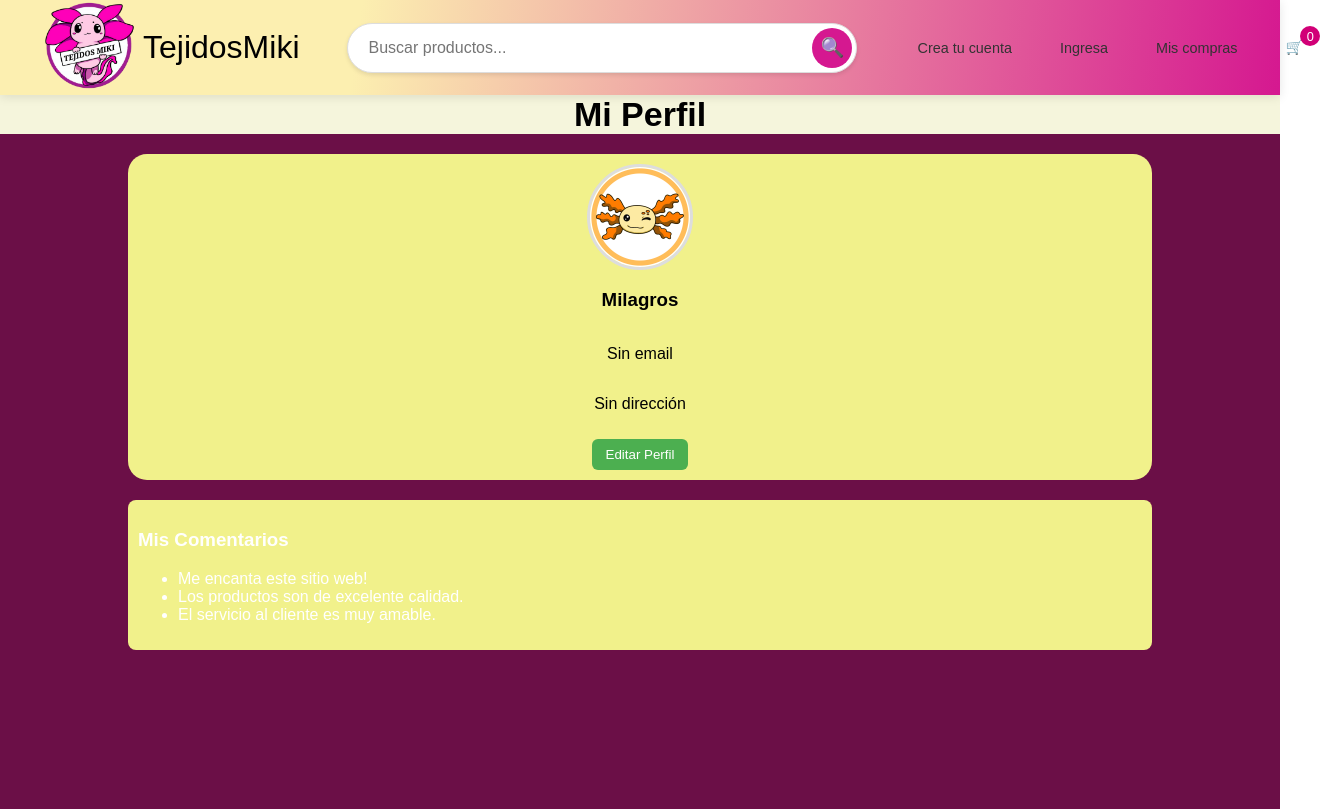
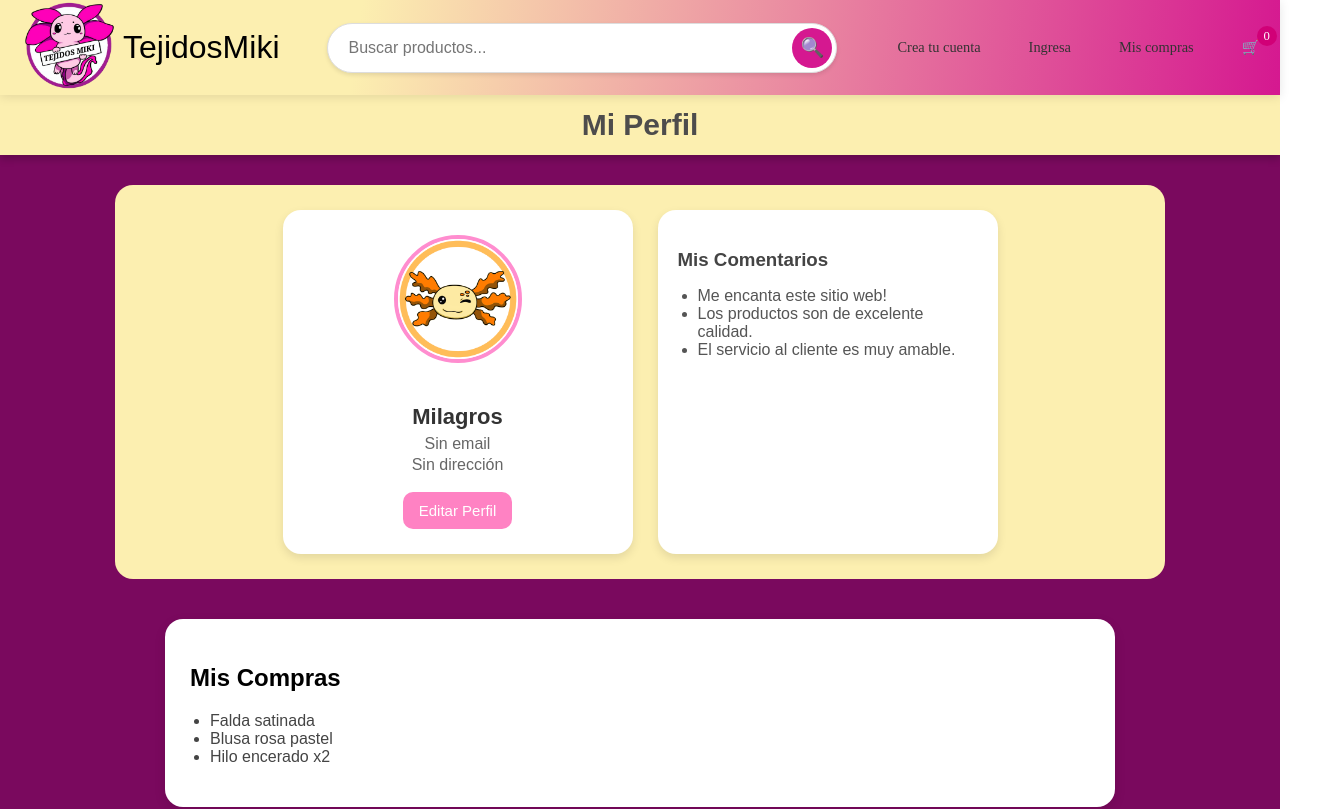
Before and after one commit to elu223/frontend, a React (Vite) app: page /miperfil in a window 1280 px wide. Shown: the top 809 px of the page, 1320 px wide, since content can reach past the window. Built offline with nearby package versions, Linux system fonts and the light colour scheme; a web font is replaced by a local one.

Commit message:
mi perfil terminado

```diff
--- a/src/App.css
+++ b/src/App.css
@@ -13,9 +13,25 @@
 .read-the-docs {
   color: #888;
 }
-body {
+/* body {
 
   font-family: "Arial", sans-serif;
   font-weight: 400;
   font-style: normal;
+} */
+
+html, body {
+  height: 100%;
+  margin: 0;
+  padding: 0;
 }
+
+#root {
+  min-height: 100vh;
+  display: flex;
+  flex-direction: column;
+}
+
+footer {
+  margin-top: auto;
+}
--- a/src/Componentes/Footer/Footer.css
+++ b/src/Componentes/Footer/Footer.css
@@ -1,8 +1,12 @@
 .footer {
-    margin-top: 40px;
+  margin:0;
+  margin-top: 40px;
   background: #FCEFB0;
   color: black;
+  padding: 20px 0;
+  box-shadow: 0px -4px 8px rgba(0,0,0,0.1);
 }
+
 
 .footer-contenedor {
   width: 100vw;
--- a/src/Componentes/Header/Header-Menu.css
+++ b/src/Componentes/Header/Header-Menu.css
@@ -13,7 +13,7 @@
   align-items: center;
   justify-content: space-between;
   height: 95px;
-  max-width: 1200px;
+  /* max-width: 1200px; */
   margin: 0 auto;
   padding: 0 20px;
   gap: 1rem;
--- a/src/Componentes/MiPerfil/Mi-Perfil.css
+++ b/src/Componentes/MiPerfil/Mi-Perfil.css
@@ -1,116 +1,215 @@
-.mi-perfil {
-  background-color: #6b0f47;
+/* --- CONTENEDOR GENERAL --- */
+.mi-perfil-contenedor {
+
+  background: #7a095e;
 
 }
-
-.container-perfil{
-
+.mi-perfil {
+  width: 100%;
+  min-height: 100vh;
+  background: #7a095e;
   display: flex;
-    height: 100vh;
-    color: #ffffff;
   flex-direction: column;
-    align-content: center;
   align-items: center;
-    flex-wrap: nowrap;
+  padding-bottom: 40px;
+  font-family: "Poppins", sans-serif;
 }
 
-.h2 {
-    color: black;
-    width: 100vw;
+/* --- TITULOS --- */
+.titulo-perfil {
+  display: flex;
+  justify-content: center;
+  align-items: center;
+  background-color: #FCEFB0;
+  font-size: 20px;
+  color: rgb(77, 76, 76);
+  width: 100%;
+  height: 60px;
   text-align: center;
-    background-color: beige;
   margin: 0;
-    font-size: 34px;
+  font-weight: 600;
+  box-shadow: 0px 4px 8px rgba(0,0,0,0.2);}
+
+
+/* --- CONTENEDORES DE PERFIL --- */
+.container-perfil {
+  margin-top: 30px; ;
+  background-color: #FCEFB0;
+  padding: 25px;
+  border-radius: 18px;
+  width: 90%;
+  max-width: 1000px;
+  display: flex;
+  gap: 25px;
+  margin-bottom: 40px;
+  flex-wrap: wrap;
+  justify-content: center;
 }
 
-.avatar {
-    margin-top: 9px;
+/* --- TARJETA DEL USUARIO --- */
+.perfil-usuario {
+  width: 300px;
+  background-color: #ffffff;
+  border-radius: 18px;
+  padding: 25px;
+  text-align: center;
+  box-shadow: 0px 4px 10px  rgba(0,0,0,0.1);
+}
+
+.avatar-imagen {
   width: 120px;
   height: 120px;
   border-radius: 50%;
-    display: flex;
-    align-items: center;
-    justify-content: center;
-    font-size: 48px;
-    color: white;
-    margin-bottom: 20px;
-    background-color: black;
+  border: 4px solid #ff8dcf;
+  object-fit: cover;
+  margin-bottom: 15px;
 }
 
-.perfil-usuario {
-    background-color: rgb(241, 241, 139);
-    padding: 10px;
-    width: 80%;
-    border-radius: 19px 19px 19px 19px;
-    box-sizing: border-box;
-    color: black;
-    display: flex;
-    align-items: center;
-    flex-direction: column;
-    align-content: flex-start;
-    flex-wrap: nowrap;
-    justify-content: flex-end;
-
+.perfil-usuario h3 {
+  font-size: 22px;
+  color: #333;
+  margin-bottom: 5px;
 }
 
-.mis-comentarios {
-    margin-top: 20px;
-    width: 80%;
-    background-color: rgb(241, 241, 139);
+.perfil-usuario p {
+  margin: 3px 0;
+  color: #666;
+}
+
+/* --- BOTÓN EDITAR --- */
+.editar-perfil-btn {
+  margin-top: 15px;
+  padding: 10px 16px;
+  background: #ff82c3;
+  color: #fff;
+  border: none;
+  border-radius: 10px;
+  cursor: pointer;
+  font-size: 15px;
+  transition: 0.3s;
+}
+
+.editar-perfil-btn:hover {
+  background: #ff58b0;
+}
+
+/* --- FORMULARIO --- */
+.perfil-formulario {
+  width: 350px;
+  background: #fff;
+  padding: 25px;
+
+  border-radius: 18px;
+  box-shadow: 0px 4px 10px rgba(0,0,0,0.1);
+  display: flex;
+  flex-direction: column;
+  gap: 15px;
+}
+
+.perfil-formulario label {
+  display: flex;
+  flex-direction: column;
+  font-size: 15px;
+  color: #181818;
+}
+
+.perfil-formulario input {
+  margin-top: 5px;
   padding: 10px;
   border-radius: 8px;
-    box-sizing: border-box;
-
+  border: 1px solid #ccc;
+  outline: none;
 }
 
-.perfil-usuario {
-  text-align: center;
-  margin-top: 20px;
+.perfil-formulario input:focus {
+  border-color: #ff80bf;
 }
 
-.avatar-imagen {
-  width: 100px;
-  height: 100px;
-  border-radius: 50%;
-  object-fit: cover;
-  border: 3px solid #ddd;
+/* --- AVATARES --- */
+.seleccion-avatar p {
+  margin-bottom: 8px;
+  font-weight: 500;
 }
 
 .opciones-avatar {
   display: flex;
+  flex-wrap: wrap;
   gap: 10px;
-  margin-top: 10px;
 }
 
 .avatar-opcion {
-  width: 60px;
-  height: 60px;
+  width: 55px;
+  height: 55px;
   border-radius: 50%;
   cursor: pointer;
-  border: 2px solid transparent;
+  border: 3px solid transparent;
+  transition: 0.3s;
+}
+
+.avatar-opcion:hover {
+  transform: scale(1.1);
 }
 
 .avatar-opcion.seleccionado {
-  border-color: #4CAF50;
+  border: 3px solid #ff68b4;
 }
 
-.editar-perfil-btn,
+/* --- BOTÓN GUARDAR --- */
 .guardar-btn {
-  background-color: #4CAF50;
+  padding: 12px 18px;
+  background: #ff68b4;
   color: white;
-  padding: 8px 14px;
   border: none;
-  border-radius: 6px;
+  border-radius: 12px;
   cursor: pointer;
+  font-size: 16px;
   margin-top: 10px;
+  transition: 0.3s;
 }
-.perfil-formulario{
-  height: auto;
-    display: flex;
-    background-color: #efef91;
-    flex-direction: column;
-    align-items: center;
-    color: black;
-    width: 80%;
-    border-radius: 0px 0px 19px 19px;
+
+.guardar-btn:hover {
+  background: #ff409d;
 }
+
+/* --- COMENTARIOS --- */
+.mis-comentarios {
+  width: 300px;
+  background: #fff;
+  padding: 20px;
+  border-radius: 18px;
+  box-shadow: 0px 4px 10px rgba(0,0,0,0.1);
+}
+
+.mis-comentarios h3 {
+  margin-bottom: 10px;
+  color: #444;
+}
+
+.mis-comentarios ul {
+  padding-left: 20px;
+  color: #555;
+}
+
+/* --- MIS COMPRAS --- */
+.mis-compras {
+  width: 90%;
+  max-width: 900px;
+  background: white;
+  padding: 25px;
+  border-radius: 18px;
+  box-shadow: 0px 4px 12px rgba(0,0,0,0.1);
+}
+
+.mis-compras ul {
+  padding-left: 20px;
+  color: #444;
+}
+
+/* --- RESPONSIVE --- */
+@media (max-width: 768px) {
+  .perfil-usuario,
+  .perfil-formulario,
+  .mis-comentarios {
+    width: 90%;
+  }
+}
--- a/src/Componentes/MiPerfil/Mi-Perfil.jsx
+++ b/src/Componentes/MiPerfil/Mi-Perfil.jsx
@@ -1,4 +1,5 @@
 import { useState } from "react";
+import { Link } from "wouter";
 import HeaderMenu from "../Header/Header-Menu.jsx";
 import Footer from "../Footer/Footer.jsx";
 import "./Mi-Perfil.css";
@@ -46,10 +47,11 @@ function MiPerfil() {
   };
 
   return (
-    <div className="mi-perfil">
+    <div className="mi-perfil-contenedor">
       <HeaderMenu />
+      <div className="mi-perfil">
 
-      <div className="titulo">
+      <div className="titulo-perfil">
         <h2 className="h2">Mi Perfil</h2>
       </div>
 
@@ -126,7 +128,7 @@ function MiPerfil() {
       </div>
 
       <div className="mis-compras">
-        <div className="titulo">
+        <div className="titulo-compras">
           <h2 className="h2">Mis Compras</h2>
         </div>
 
@@ -140,6 +142,7 @@ function MiPerfil() {
           )}
         </ul>
       </div>
+      </div>
 
       <Footer />
     </div>
--- a/src/Componentes/Registro/registro.css
+++ b/src/Componentes/Registro/registro.css
@@ -1,17 +1,12 @@
 .registro-container {
-  display: flex;
-    align-items: center;
-    justify-content: center;
-    min-height: 100vh;
-    background-color: #6A1452;
-    flex-direction: column;
+  background-color: #6A1452;
+  min-height: 100vh;
 }
 
 .registro-box {
- margin-top: 25px;
   background-color: #FCEFB0;
   max-width: 380px;
-  height: 600px;
+  margin: auto;
   padding: 0rem 2rem 2rem 2rem;
   border-radius: 30px;
   text-align: center;
@@ -55,14 +50,14 @@
   position: relative;
 }
 
-.icon-eye
-/* .icon-arrow */ {
+.icon-eye,
+.icon-arrow {
   position: absolute;
   right: 20px;
-  top: 60%;
+  top: 50%;
   transform: translateY(-50%);
   cursor: pointer;
-  font-size: 28px;
+  font-size: 18px;
   color: #6A1452;
 }
 
--- a/src/Componentes/Vista-Productos/VistaProductos.css
+++ b/src/Componentes/Vista-Productos/VistaProductos.css
@@ -1,6 +1,3 @@
-:root {
-  --background-color: #ffffff;
-}
 
 /* VistaProductos.css */
 .vista-productos {
--- a/src/index.css
+++ b/src/index.css
@@ -2,8 +2,22 @@
   --background-color: #7c0850; /* se cambia para el fondo*/
 }
 
-body {
+/* body {
   margin: 0;
   background-color: red;
   background-color: var(--background-color);
+} */
+ html, body {
+  height: 100%;
+  margin: 0;
+  padding: 0;
 }
+
+#root {
+  min-height: 100vh;
+  display: flex;
+  flex-direction: column;
+}
+footer {
+  margin-top: auto;
+}
```
Lines whose indentation alone changed are shown as unchanged.
